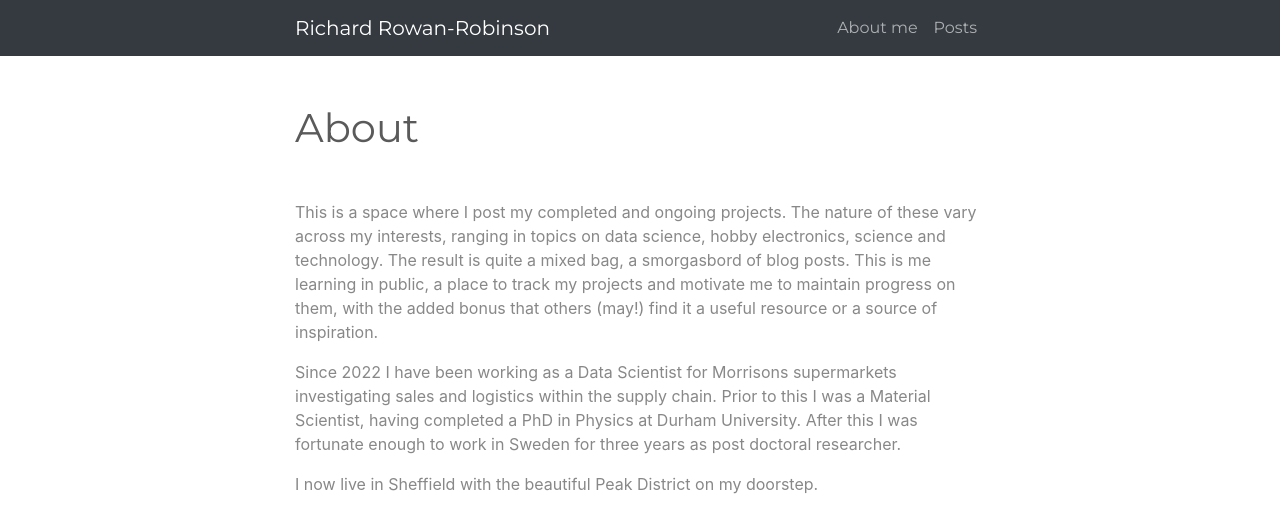
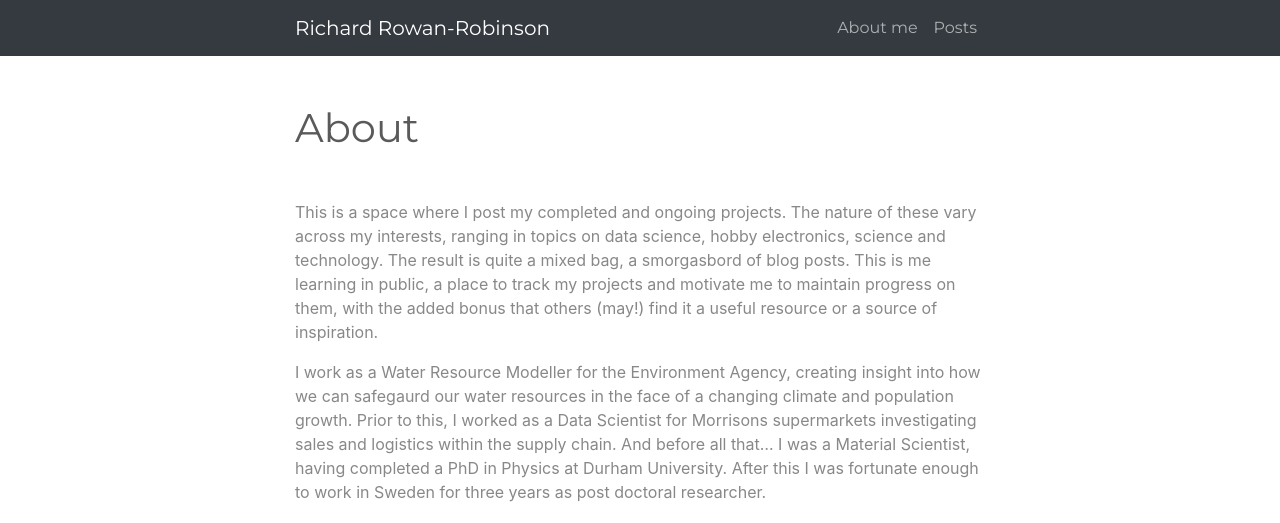
Before and after one commit to rich970/rich970.github.io, a Jekyll site: the page built from aboutme/index.md, in a window 1280 px wide. Shown: the top 523 px of the page. Built offline with Jekyll 4.4.1, drawn with Linux system fonts in a browser that asks for light colours.

```diff
--- a/aboutme/index.md
+++ b/aboutme/index.md
@@ -13,9 +13,9 @@
 progress on them, with the added bonus that others (may!) find it a
 useful resource or a source of inspiration.
 
-Since 2022 I have been working as a Data Scientist for Morrisons
+I work as a Water Resource Modeller for the Environment Agency, creating insight into how we can safegaurd our water resources in the face of a changing climate and population growth. Prior to this, I worked as a Data Scientist for Morrisons
 supermarkets investigating sales and logistics within the supply chain.
-Prior to this I was a Material Scientist, having completed a PhD in Physics
+And before all that... I was a Material Scientist, having completed a PhD in Physics
 at Durham University. After this I was fortunate enough to work in Sweden
 for three years as post doctoral researcher.
 
```
